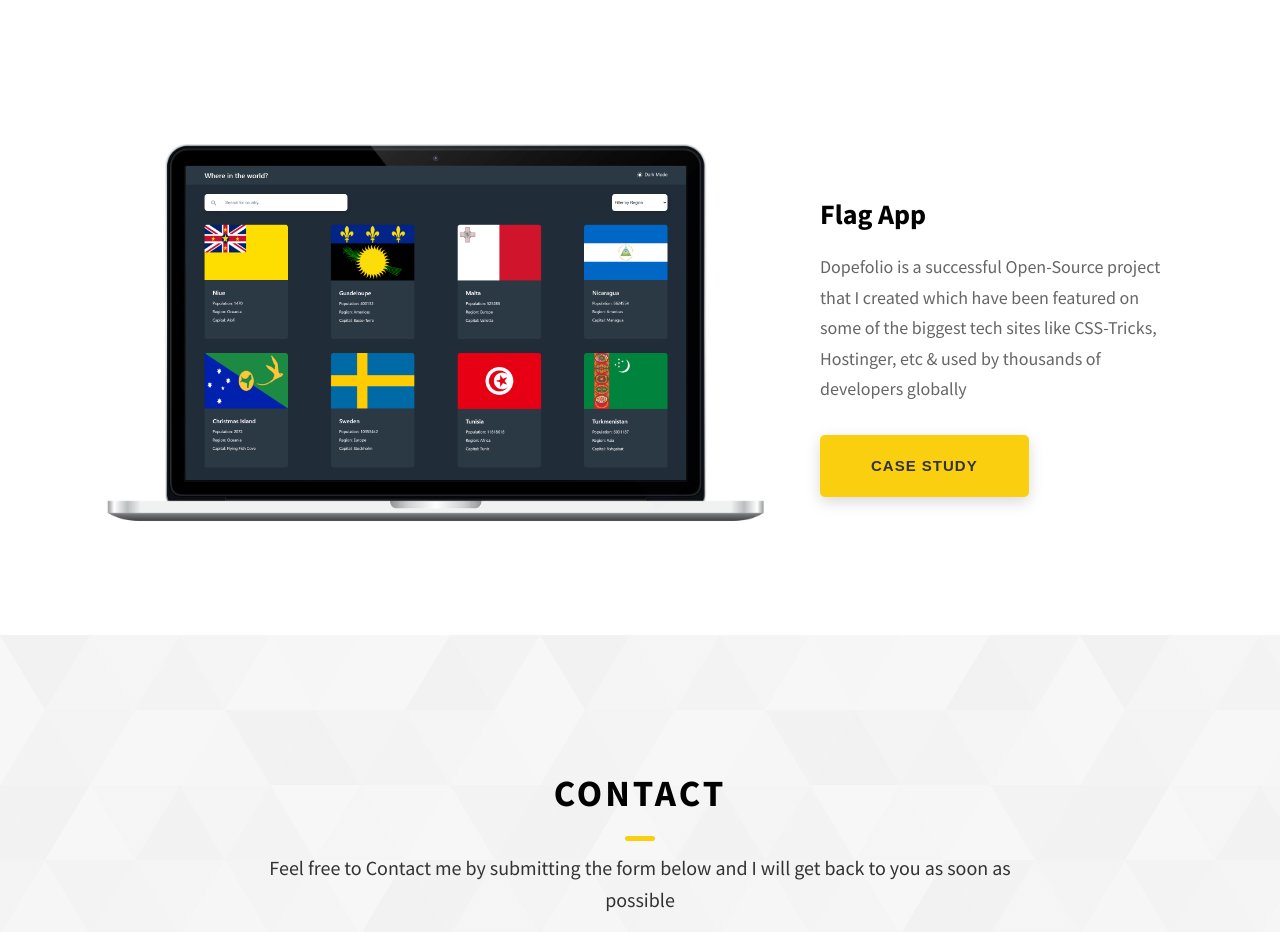
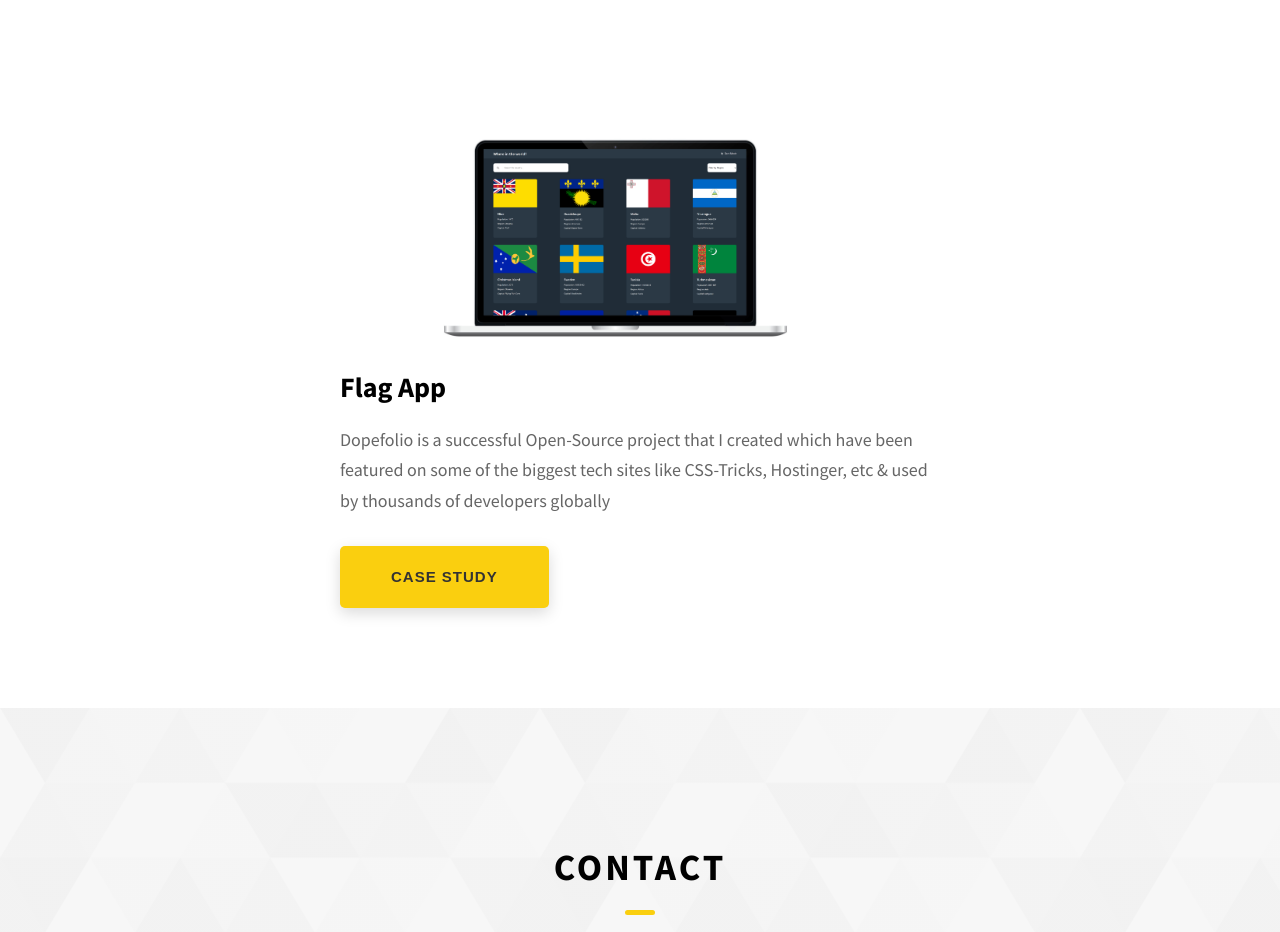
Before and after one commit to elchin-jafar/portfolio, a React (Vite) app: page / in a window 1280 px wide. Shown: the part 2020-2952 px from the top of the page. Built offline with nearby package versions, Linux system fonts and the light colour scheme.

Commit message:
work and make way worse Projects Section

```diff
--- a/src/components/project-element/ProjectElement.jsx
+++ b/src/components/project-element/ProjectElement.jsx
@@ -2,15 +2,13 @@
 import Button from "../button/Button"
 import laptopImg from "../../assets/laptop.jpg"
 import flagAppImg from "../../assets/flagApp.png"
+import sok from "../../assets/laptop-photoshop.png"
 
 function ProjectElement({img, title,info}) {
   return (
     <section className={classes['project-element']}>
         <div className={classes.image}>
-            <img className={classes.laptopImg} src={laptopImg} alt="laptopImg" />
-            <div className={classes.innerImg}>
-              <img className={classes.mainImg} src={flagAppImg} alt="" />
-            </div>
+          <img src={sok} alt="" />
         </div>
         <div className={classes.info}>
             <h2 className={classes.header}>Flag App</h2>
--- a/src/components/project-element/ProjectElement.module.css
+++ b/src/components/project-element/ProjectElement.module.css
@@ -3,30 +3,17 @@
     max-width: fit-content;
     text-align: center;
     display: flex;
+    flex-direction: row;
     justify-content: space-between;
     align-items: center;
 }
 
-.image {
+.image img {
     position: relative;
     margin-right: 5rem;
+    width: 60rem;
 }
 
-.laptopImg {
-    width: 67rem;
-}
-
-.innerImg {
-    position: absolute;
-    left: 8.6rem;
-    top: 31px;
-    height: 78.5%;
-    overflow: hidden;
-}
-
-.mainImg {
-    width: 50rem;
-}
 
 
 /* info */
@@ -48,51 +35,56 @@
     margin-bottom: 3rem;
 }
 
-@media only screen and (max-width: 1200px) {
+@media only screen and (min-width: 1200px) {
     .project-element {
         flex-direction: column;
     }
+    .image img {
+        width: 53rem;
+    }
 }
 
+@media only screen and (min-width: 992px) {
+    .project-element {
+        flex-direction: column;
+    }
+    .image img {
+        width: 53rem;
+    }
+}
 
-@media only screen and (max-width: 720px) {
+@media only screen and (min-width: 768px) {
     .project-element {
-        display: initial;
+        flex-direction: column;
     }
-    .image {
-        margin-right: initial;
+    .image img {
+        width: 43rem;
     }
-    .laptopImg {
-        width: 54rem;
+}
+
+@media only screen and (min-width: 576px) {
+    .project-element {
+        flex-direction: column;
     }
-    .innerImg {
-        position: absolute;
-        width: 40.5rem;
-        top: 25px;
-        left: 68px;
+    .image img {
+        width: 40rem;
     }
-    .mainImg {
-        width: 40.8rem;
+}
+
+@media only screen and (min-width: 470px) {
+    .project-element {
+        flex-direction: column;
     }
- }
+    .image img {
+        width: 35rem;
+    }
+}
 
-@media only screen and (max-width: 395px) {
+@media only screen and (min-width: 270px) {
     .project-element {
-        display: initial;
+        flex-direction: column;
     }
-    .image {
-        margin-right: initial;
+    .image img {
+        width: 35rem;
     }
-    .laptopImg {
-        width: 54rem;
-    }
-    .innerImg {
-        position: absolute;
-        width: 40.3rem;
-        top: 16px;
-        left: 46px;
-    }
-    .mainImg {
-        width: 40.8rem;
-    }
- }
+}
```
Also changed, not shown: src/assets/laptop-photoshop.png (added), src/assets/laptop.jpg.
